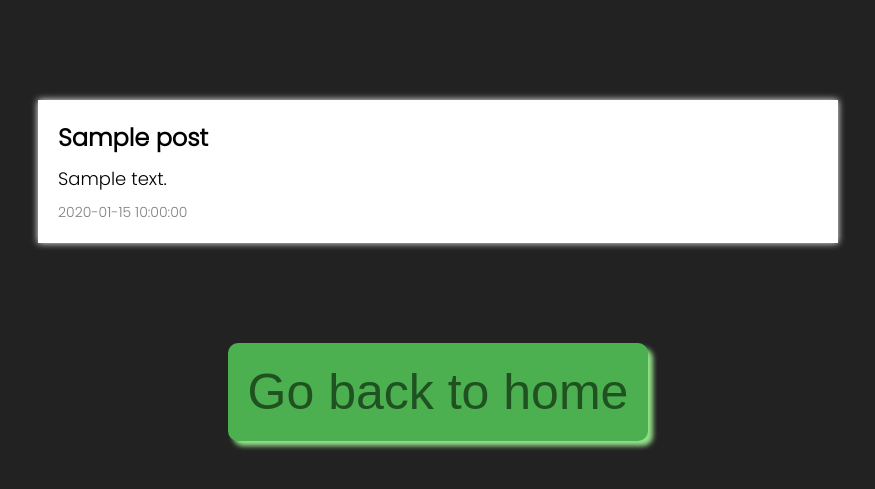
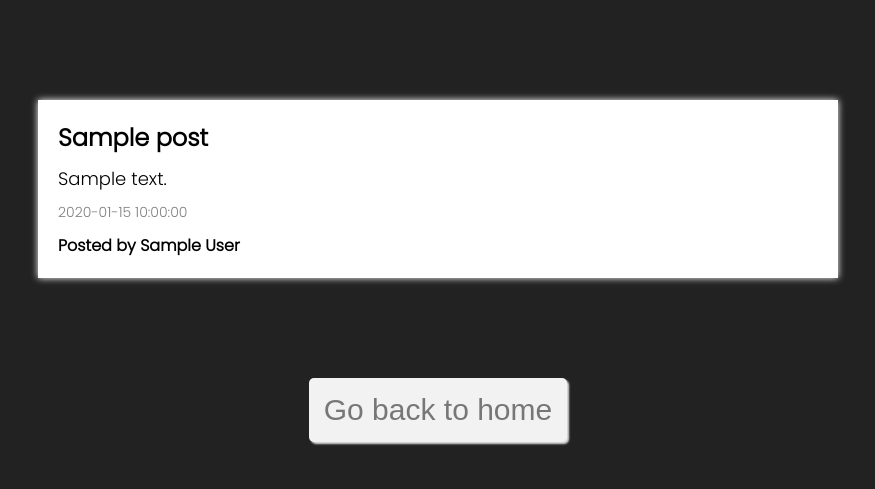
Before and after one commit to BlackCatCo/Mindstream, a Flask app: template templates/shared.html in a window 1280 px wide. Shown: the part 67-556 px from the top of the page, without its empty margins (202-1077 px from the left). Run offline with Flask 3, Linux system fonts and the light colour scheme; the template is opened without the code that fills it: most values are stand-ins (such as "Sample title", 1, 10 or a date in 2020).

Commit message:
Changed the share page and added author there

```diff
--- a/templates/shared.html
+++ b/templates/shared.html
@@ -116,19 +116,38 @@
         }
 
         #home-btn {
-          font-size: 50px;
-          background-color: #4CAF50;
-          color: #1f5220;
+          font-size: 30px;
+          background-color: #f2f2f2;
+          color: #777;
           cursor: pointer;
-          border-radius: 10px;
+          border-radius: 5px;
           border: none;
-          padding: 20px;
-          transition: transform 0.3s ease-in-out;
-          box-shadow: 5px 5px 5px rgb(148, 226, 138);
+          padding: 15px;
+          transition: transform 0.3s ease-in-out, background-color 0.3s ease-in-out;
+          box-shadow: 2px 2px 2px #ddd;
+          position: relative;
+          overflow: hidden;
         }
 
         #home-btn:hover {
           transform: scale(1.1);
+          background-color: #ddd;
+        }
+
+
+
+
+        .post_author{
+          font-size: medium;
+          margin-top: 10px;
+        }
+
+        .anonymous_true{
+          color: rgb(226, 113, 113);
+        }
+
+        .anonymous_false{
+          color: #000000;
         }
     </style>
 </head>
@@ -141,6 +160,11 @@
           <h2 class="post_title">{{ post['title'] }}</h2>
           <p class="post_description">{{ post['description'] }}</p>
           <p class="post_timestamp">{{ post['timestamp'] }}</p>
+          {% if post['author'] == "Anonymous" %}
+            <h1 class="post_author anonymous_false">Posted by {{post['author'] }}</h1>
+          {% else %}
+            <h1 class="post_author anonymous_false">Posted by {{post['author'] }}</h1>
+          {% endif %}
         </div>
     </div>
     <div class="btn-container">
```
